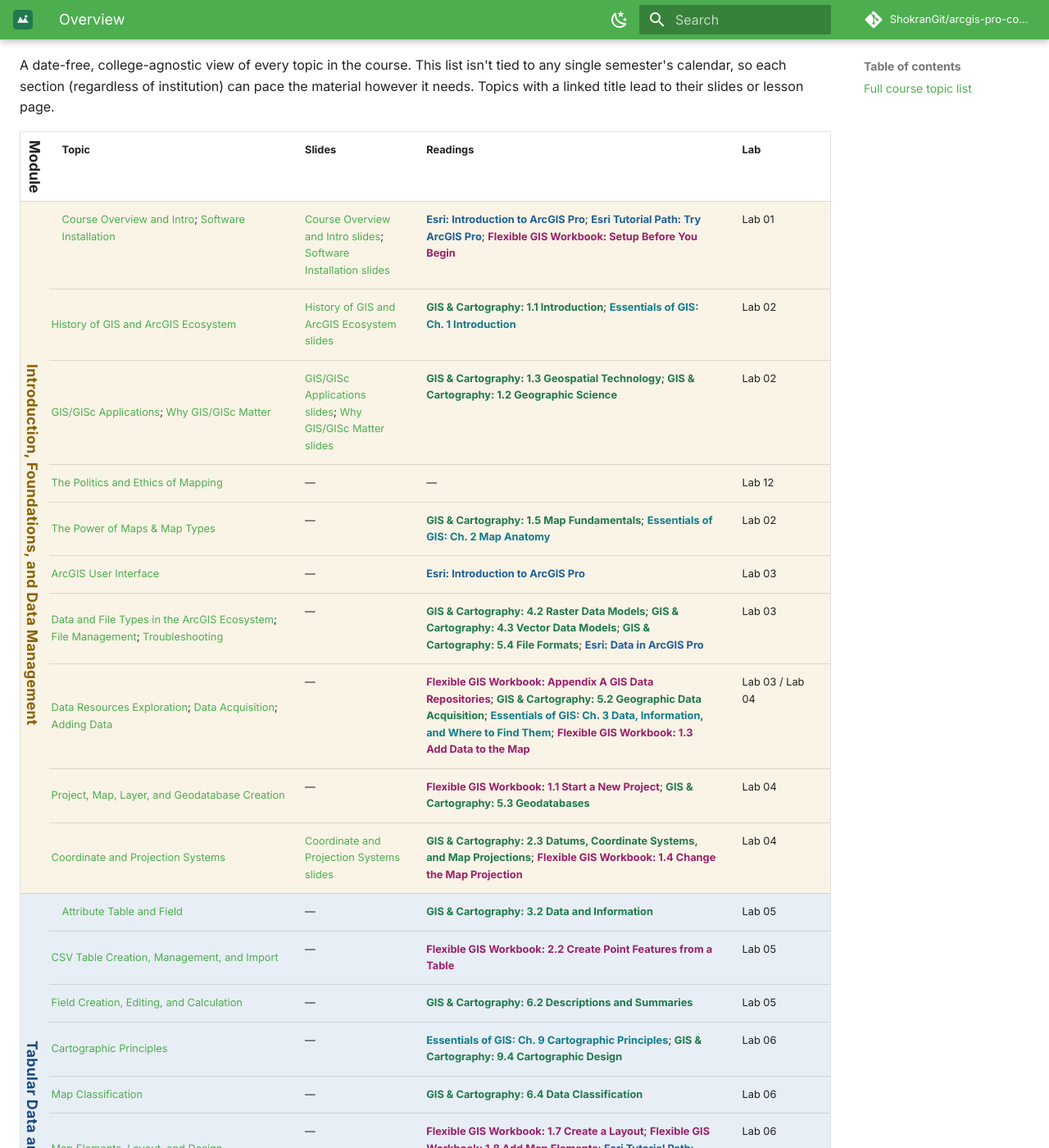
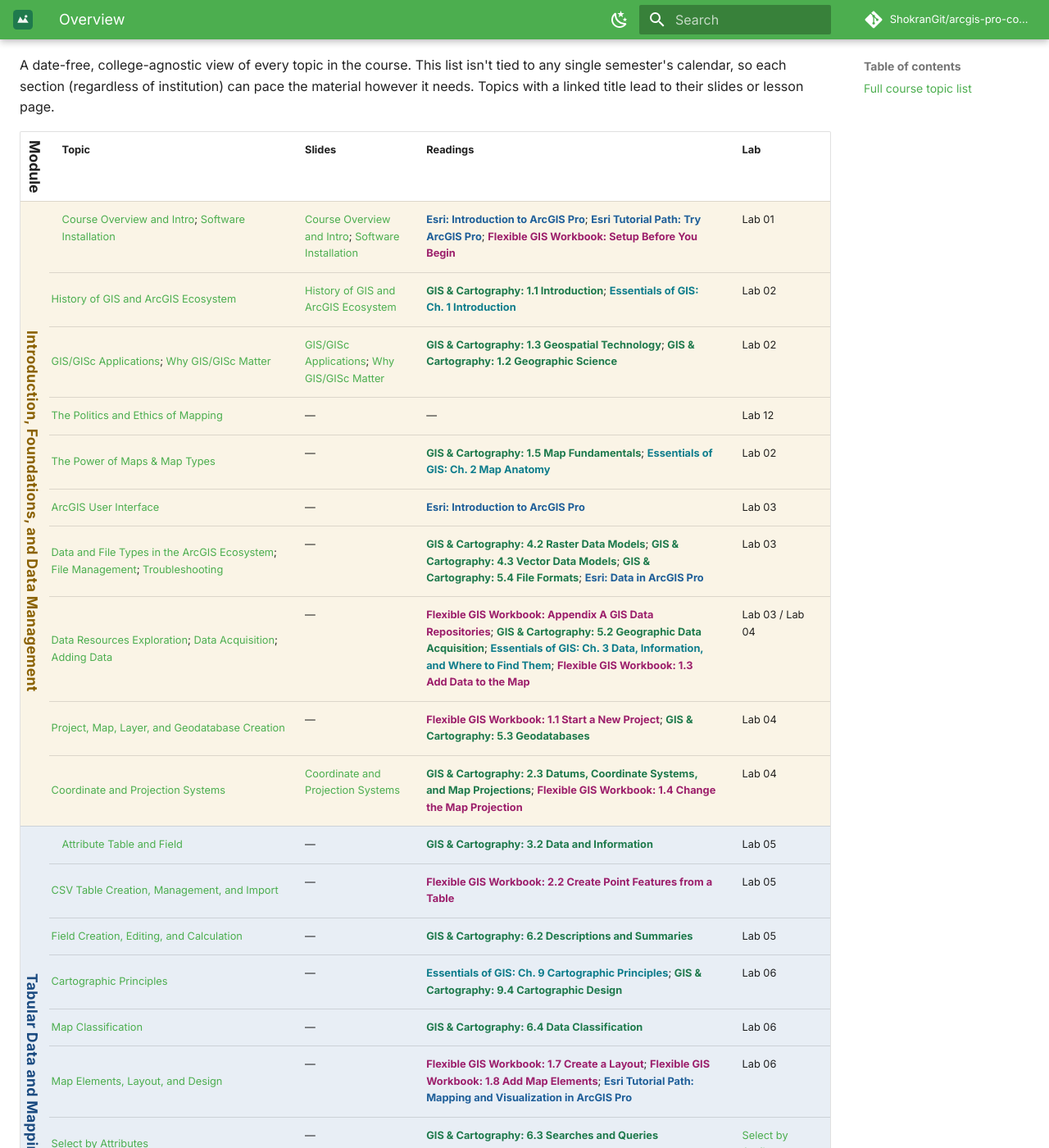
Before and after one commit to ShokranGit/arcgis-pro-course, an MkDocs documentation site: the page built from docs/lessons/index.md, in a window 1280 px wide and 1400 px high, scrolled down 318 px. Shown: the whole window at 82% size. Built offline with MkDocs 1.6.1 and Material for MkDocs 9.7.7, drawn with Linux system fonts in a browser that asks for light colours; comment, search, counter and statistics services are not loaded; some of the changed text lies outside the part shown.

Commit message:
Remove redundant 'slides' word from Slides column link text

```diff
--- a/docs/lessons/index.md
+++ b/docs/lessons/index.md
@@ -10,16 +10,16 @@ A date-free, college-agnostic view of every topic in the course. This list isn't
 
 | Module | Topic | Slides | Readings | Lab |
 |---|---|---|---|---|
-| <span class="module-badge module-intro">Introduction, Foundations, and Data Management</span> | [Course Overview and Intro](00-introduction-to-gis.md); [Software Installation](00-introduction-to-gis.md) | [Course Overview and Intro slides](../slides/introduction-to-gis.md); [Software Installation slides](../slides/introduction-to-gis.md) | [Esri: Introduction to ArcGIS Pro](https://doc.esri.com/en/arcgis-pro/latest/get-started/get-started.html){: .src-esri}; [Esri Tutorial Path: Try ArcGIS Pro](https://learn.arcgis.com/en/paths/try-arcgis-pro/){: .src-esri}; [Flexible GIS Workbook: Setup Before You Begin](https://mlpp.pressbooks.pub/flexiblegisworkbookpro/front-matter/setup-before-you-begin/){: .src-workbook} | Lab 01 |
-| <span class="module-badge module-intro">Introduction, Foundations, and Data Management</span> | [History of GIS and ArcGIS Ecosystem](00-introduction-to-gis.md) | [History of GIS and ArcGIS Ecosystem slides](../slides/introduction-to-gis.md) | [GIS & Cartography: 1.1 Introduction](https://slcc.pressbooks.pub/maps/chapter/1-1/){: .src-cartography}; [Essentials of GIS: Ch. 1 Introduction](https://saylordotorg.github.io/text_essentials-of-geographic-information-systems/s05-introduction.html){: .src-essentials} | Lab 02 |
-| <span class="module-badge module-intro">Introduction, Foundations, and Data Management</span> | [GIS/GISc Applications](00-introduction-to-gis.md); [Why GIS/GISc Matter](00-introduction-to-gis.md) | [GIS/GISc Applications slides](../slides/introduction-to-gis.md); [Why GIS/GISc Matter slides](../slides/introduction-to-gis.md) | [GIS & Cartography: 1.3 Geospatial Technology](https://slcc.pressbooks.pub/maps/chapter/1-3/){: .src-cartography}; [GIS & Cartography: 1.2 Geographic Science](https://slcc.pressbooks.pub/maps/chapter/1-2/){: .src-cartography} | Lab 02 |
+| <span class="module-badge module-intro">Introduction, Foundations, and Data Management</span> | [Course Overview and Intro](00-introduction-to-gis.md); [Software Installation](00-introduction-to-gis.md) | [Course Overview and Intro](../slides/introduction-to-gis.md); [Software Installation](../slides/introduction-to-gis.md) | [Esri: Introduction to ArcGIS Pro](https://doc.esri.com/en/arcgis-pro/latest/get-started/get-started.html){: .src-esri}; [Esri Tutorial Path: Try ArcGIS Pro](https://learn.arcgis.com/en/paths/try-arcgis-pro/){: .src-esri}; [Flexible GIS Workbook: Setup Before You Begin](https://mlpp.pressbooks.pub/flexiblegisworkbookpro/front-matter/setup-before-you-begin/){: .src-workbook} | Lab 01 |
+| <span class="module-badge module-intro">Introduction, Foundations, and Data Management</span> | [History of GIS and ArcGIS Ecosystem](00-introduction-to-gis.md) | [History of GIS and ArcGIS Ecosystem](../slides/introduction-to-gis.md) | [GIS & Cartography: 1.1 Introduction](https://slcc.pressbooks.pub/maps/chapter/1-1/){: .src-cartography}; [Essentials of GIS: Ch. 1 Introduction](https://saylordotorg.github.io/text_essentials-of-geographic-information-systems/s05-introduction.html){: .src-essentials} | Lab 02 |
+| <span class="module-badge module-intro">Introduction, Foundations, and Data Management</span> | [GIS/GISc Applications](00-introduction-to-gis.md); [Why GIS/GISc Matter](00-introduction-to-gis.md) | [GIS/GISc Applications](../slides/introduction-to-gis.md); [Why GIS/GISc Matter](../slides/introduction-to-gis.md) | [GIS & Cartography: 1.3 Geospatial Technology](https://slcc.pressbooks.pub/maps/chapter/1-3/){: .src-cartography}; [GIS & Cartography: 1.2 Geographic Science](https://slcc.pressbooks.pub/maps/chapter/1-2/){: .src-cartography} | Lab 02 |
 | <span class="module-badge module-intro">Introduction, Foundations, and Data Management</span> | [The Politics and Ethics of Mapping](00-introduction-to-gis.md) | — | — | Lab 12 |
 | <span class="module-badge module-intro">Introduction, Foundations, and Data Management</span> | [The Power of Maps & Map Types](00-introduction-to-gis.md) | — | [GIS & Cartography: 1.5 Map Fundamentals](https://slcc.pressbooks.pub/maps/chapter/1-5/){: .src-cartography}; [Essentials of GIS: Ch. 2 Map Anatomy](https://saylordotorg.github.io/text_essentials-of-geographic-information-systems/s06-map-anatomy.html){: .src-essentials} | Lab 02 |
 | <span class="module-badge module-intro">Introduction, Foundations, and Data Management</span> | [ArcGIS User Interface](01-getting-started.md) | — | [Esri: Introduction to ArcGIS Pro](https://doc.esri.com/en/arcgis-pro/latest/get-started/get-started.html){: .src-esri} | Lab 03 |
 | <span class="module-badge module-intro">Introduction, Foundations, and Data Management</span> | [Data and File Types in the ArcGIS Ecosystem](../concepts/vector-raster.md); [File Management](02b-data-management.md); [Troubleshooting](../troubleshooting.md) | — | [GIS & Cartography: 4.2 Raster Data Models](https://slcc.pressbooks.pub/maps/chapter/4-2/){: .src-cartography}; [GIS & Cartography: 4.3 Vector Data Models](https://slcc.pressbooks.pub/maps/chapter/4-3/){: .src-cartography}; [GIS & Cartography: 5.4 File Formats](https://slcc.pressbooks.pub/maps/chapter/5-4/){: .src-cartography}; [Esri: Data in ArcGIS Pro](https://doc.esri.com/en/arcgis-pro/latest/help/data/main/data-in-arcgis-pro.html){: .src-esri} | Lab 03 |
 | <span class="module-badge module-intro">Introduction, Foundations, and Data Management</span> | [Data Resources Exploration](02b-data-management.md); [Data Acquisition](02b-data-management.md); [Adding Data](02b-data-management.md) | — | [Flexible GIS Workbook: Appendix A GIS Data Repositories](https://mlpp.pressbooks.pub/flexiblegisworkbookpro/back-matter/appendix/){: .src-workbook}; [GIS & Cartography: 5.2 Geographic Data Acquisition](https://slcc.pressbooks.pub/maps/chapter/5-2/){: .src-cartography}; [Essentials of GIS: Ch. 3 Data, Information, and Where to Find Them](https://saylordotorg.github.io/text_essentials-of-geographic-information-systems/s07-data-information-and-where-to-.html){: .src-essentials}; [Flexible GIS Workbook: 1.3 Add Data to the Map](https://mlpp.pressbooks.pub/flexiblegisworkbookpro/chapter/1-3-add-data-to-the-map/){: .src-workbook} | Lab 03 / Lab 04 |
 | <span class="module-badge module-intro">Introduction, Foundations, and Data Management</span> | [Project, Map, Layer, and Geodatabase Creation](02-data-layers-coordinate-systems.md) | — | [Flexible GIS Workbook: 1.1 Start a New Project](https://mlpp.pressbooks.pub/flexiblegisworkbookpro/chapter/chapter-1/){: .src-workbook}; [GIS & Cartography: 5.3 Geodatabases](https://slcc.pressbooks.pub/maps/chapter/5-3/){: .src-cartography} | Lab 04 |
-| <span class="module-badge module-intro">Introduction, Foundations, and Data Management</span> | [Coordinate and Projection Systems](../concepts/coordinate-systems.md) | [Coordinate and Projection Systems slides](../slides/projection.md) | [GIS & Cartography: 2.3 Datums, Coordinate Systems, and Map Projections](https://slcc.pressbooks.pub/maps/chapter/2-3/){: .src-cartography}; [Flexible GIS Workbook: 1.4 Change the Map Projection](https://mlpp.pressbooks.pub/flexiblegisworkbookpro/chapter/1-4-change-the-map-projection/){: .src-workbook} | Lab 04 |
+| <span class="module-badge module-intro">Introduction, Foundations, and Data Management</span> | [Coordinate and Projection Systems](../concepts/coordinate-systems.md) | [Coordinate and Projection Systems](../slides/projection.md) | [GIS & Cartography: 2.3 Datums, Coordinate Systems, and Map Projections](https://slcc.pressbooks.pub/maps/chapter/2-3/){: .src-cartography}; [Flexible GIS Workbook: 1.4 Change the Map Projection](https://mlpp.pressbooks.pub/flexiblegisworkbookpro/chapter/1-4-change-the-map-projection/){: .src-workbook} | Lab 04 |
 | <span class="module-badge module-tabular">Tabular Data and Mapping</span> | [Attribute Table and Field](../concepts/attribute-tables.md) | — | [GIS & Cartography: 3.2 Data and Information](https://slcc.pressbooks.pub/maps/chapter/3-2/){: .src-cartography} | Lab 05 |
 | <span class="module-badge module-tabular">Tabular Data and Mapping</span> | [CSV Table Creation, Management, and Import](03c-tabular-data-management.md) | — | [Flexible GIS Workbook: 2.2 Create Point Features from a Table](https://mlpp.pressbooks.pub/flexiblegisworkbookpro/chapter/2-2-create-point-features-from-a-table/){: .src-workbook} | Lab 05 |
 | <span class="module-badge module-tabular">Tabular Data and Mapping</span> | [Field Creation, Editing, and Calculation](03c-tabular-data-management.md) | — | [GIS & Cartography: 6.2 Descriptions and Summaries](https://slcc.pressbooks.pub/maps/chapter/6-2/){: .src-cartography} | Lab 05 |
@@ -28,7 +28,7 @@ A date-free, college-agnostic view of every topic in the course. This list isn't
 | <span class="module-badge module-tabular">Tabular Data and Mapping</span> | [Map Elements, Layout, and Design](04-symbology-map-design.md) | — | [Flexible GIS Workbook: 1.7 Create a Layout](https://mlpp.pressbooks.pub/flexiblegisworkbookpro/chapter/1-7-create-a-layout/){: .src-workbook}; [Flexible GIS Workbook: 1.8 Add Map Elements](https://mlpp.pressbooks.pub/flexiblegisworkbookpro/chapter/1-8-add-map-elements/){: .src-workbook}; [Esri Tutorial Path: Mapping and Visualization in ArcGIS Pro](https://learn.arcgis.com/en/paths/mapping-and-visualization-in-arcgis-pro/){: .src-esri} | Lab 06 |
 | <span id="select-by-attributes" class="module-badge module-tabular">Tabular Data and Mapping</span> | [Select by Attributes](03-selection-by-attribute.md) | — | [GIS & Cartography: 6.3 Searches and Queries](https://slcc.pressbooks.pub/maps/chapter/6-3/){: .src-cartography} | [Select by Attributes](../labs/select-by-attributes/) |
 | <span id="select-by-location" class="module-badge module-tabular">Tabular Data and Mapping</span> | [Select by Location](03b-selection-by-location.md) | — | [GIS & Cartography: 7.3 Single Layer Analysis](https://slcc.pressbooks.pub/maps/chapter/7-3/){: .src-cartography} | [Select by Location](../labs/select-by-location/) |
-| <span class="module-badge module-tabular">Tabular Data and Mapping</span> | [Table Join](../slides/table-join.md) | [Table Join slides](../slides/table-join.md) | [GIS & Cartography: 5.3 Geodatabases](https://slcc.pressbooks.pub/maps/chapter/5-3/){: .src-cartography} | Lab 08 |
+| <span class="module-badge module-tabular">Tabular Data and Mapping</span> | [Table Join](../slides/table-join.md) | [Table Join](../slides/table-join.md) | [GIS & Cartography: 5.3 Geodatabases](https://slcc.pressbooks.pub/maps/chapter/5-3/){: .src-cartography} | Lab 08 |
 | <span class="module-badge module-tabular">Tabular Data and Mapping</span> | [Spatial Join](07-spatial-joins.md) | — | [GIS & Cartography: 7.4 Multiple Layer Analysis](https://slcc.pressbooks.pub/maps/chapter/7-4/){: .src-cartography}; [Esri: Spatial Analysis in ArcGIS Pro](https://doc.esri.com/en/arcgis-pro/latest/help/analysis/introduction/spatial-analysis-in-arcgis-pro.html){: .src-esri} | Lab 08 |
 | <span id="buffer" class="module-badge module-spatial">Spatial Analysis</span> | [Buffer](05-geoprocessing.md) | — | [GIS & Cartography: 7.3 Single Layer Analysis](https://slcc.pressbooks.pub/maps/chapter/7-3/){: .src-cartography} | [Buffer](../labs/buffer/) |
 | <span class="module-badge module-spatial" id="clip">Spatial Analysis</span> | [Clip](05-geoprocessing.md) | — | [Flexible GIS Workbook: Ch. 4 Perform Spatial Analysis](https://mlpp.pressbooks.pub/flexiblegisworkbookpro/part/ch4-perform-spatial-analysis/){: .src-workbook} | [Clip](../labs/clip/) |
```
